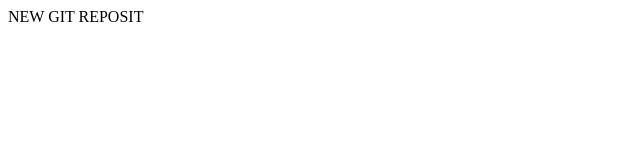
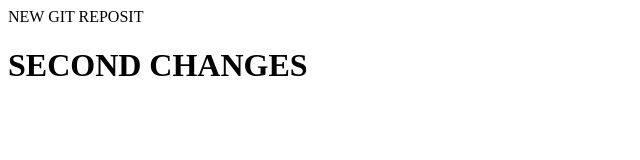
Before and after one commit to koope79/React-apps, a plain HTML site: page index.html in a window 1280 px wide. Shown: the whole page, without its empty margins (0-640 px from the left). Drawn offline with Linux system fonts and the light colour scheme.

Commit message:
Second changes index.html

```diff
--- a/index.html
+++ b/index.html
@@ -8,6 +8,7 @@
 <body>
     <div>
         <hi>NEW GIT REPOSIT</hi>
+        <h1>SECOND CHANGES</h1>
     </div>
 </body>
 </html>
```
